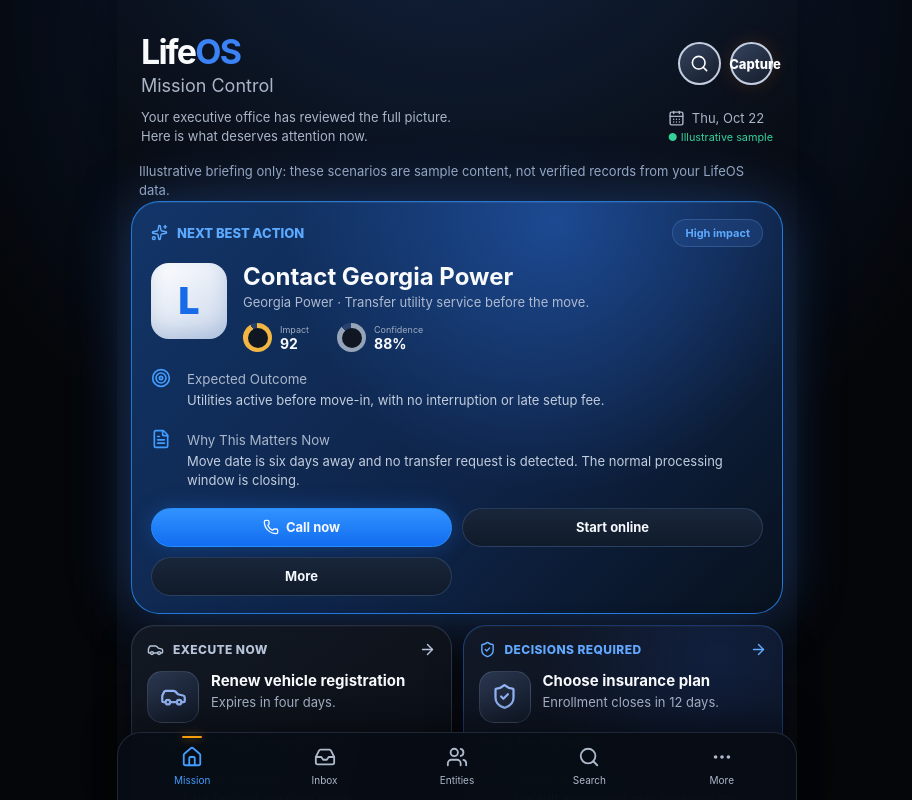
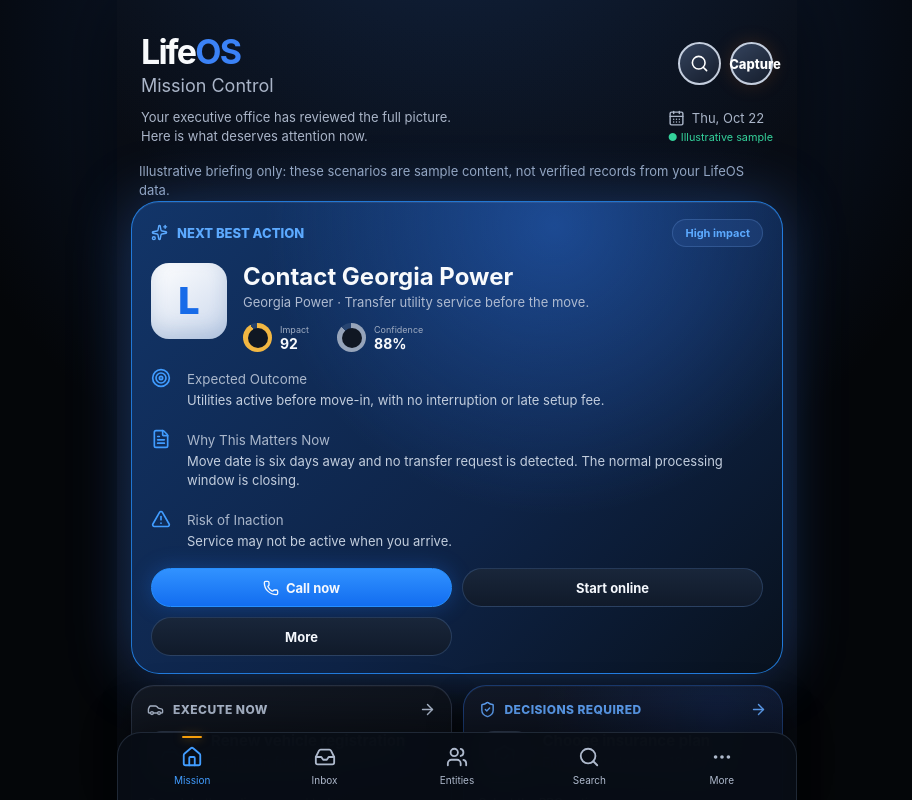
Before and after one commit to 5cxxpb2yrr-ui/lifeos-mission-control, a React (Vite) app: page / in a window 1280 px wide. Shown: the top 800 px of the page, without its empty margins (183-1095 px from the left). Built offline with nearby package versions, Linux system fonts and the light colour scheme.

Commit message:
Include inaction risk in the primary recommendation

```diff
--- a/src/components/Cards.tsx
+++ b/src/components/Cards.tsx
@@ -15,6 +15,7 @@
     <div className="hero__main"><div className="hero__mark"><span>L</span></div><div><h2>{item.title}</h2><p>{item.entity} · {item.recommendation}</p><div className="scores"><Score label="Impact" value={item.impactScore} accent="#f2b742"/><Score label="Confidence" value={item.confidenceScore}/></div></div></div>
     <div className="detail"><Target size={20}/><div><small>Expected Outcome</small><p>{item.expectedOutcome}</p></div></div>
     <div className="detail"><FileText size={20}/><div><small>Why This Matters Now</small><p>{item.context} {item.whyNow}</p></div></div>
+    <div className="detail"><AlertTriangle size={20}/><div><small>Risk of Inaction</small><p>{item.riskOfInaction}</p></div></div>
     <Actions item={item} onAction={onAction} hero/>
   </article>;
 }
```
